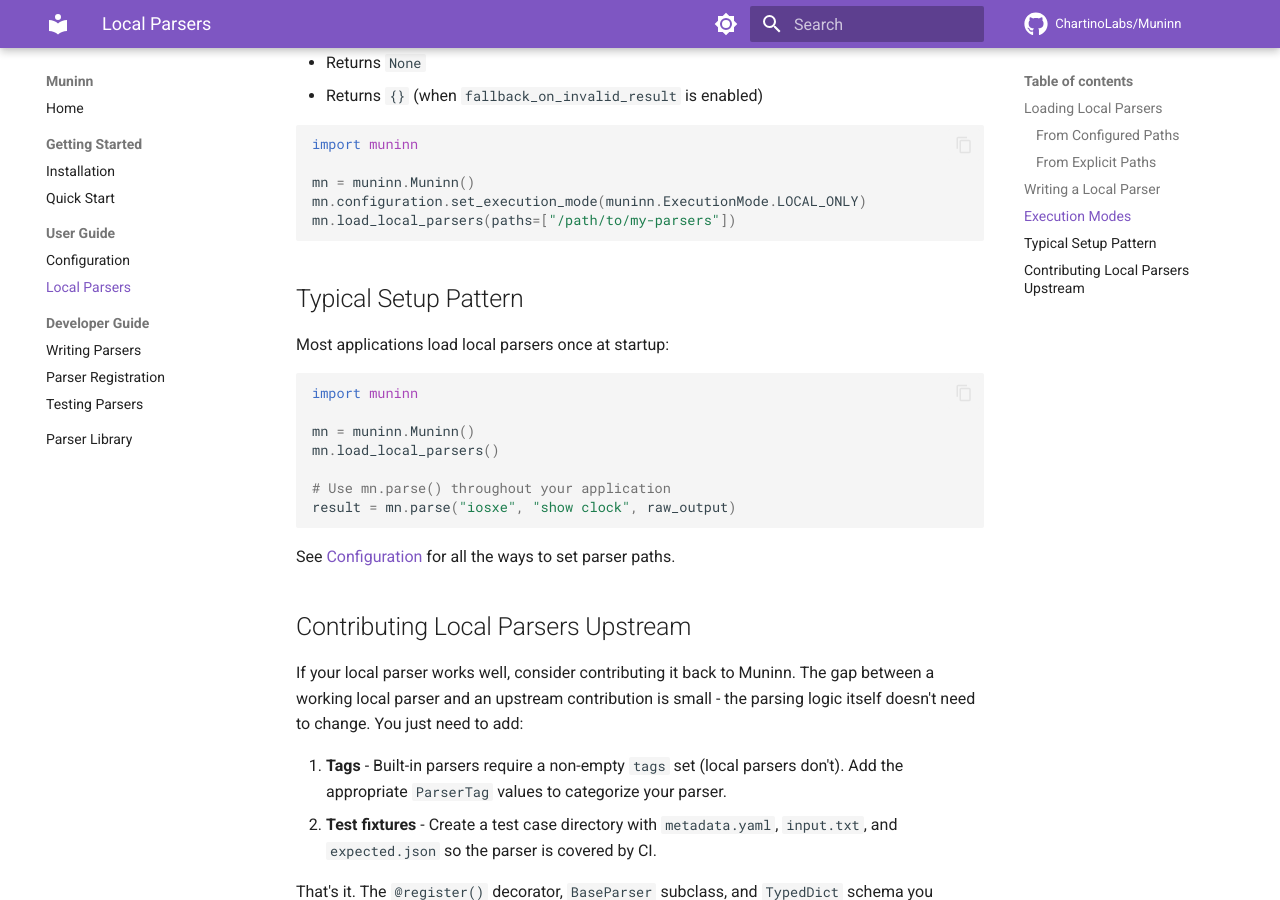
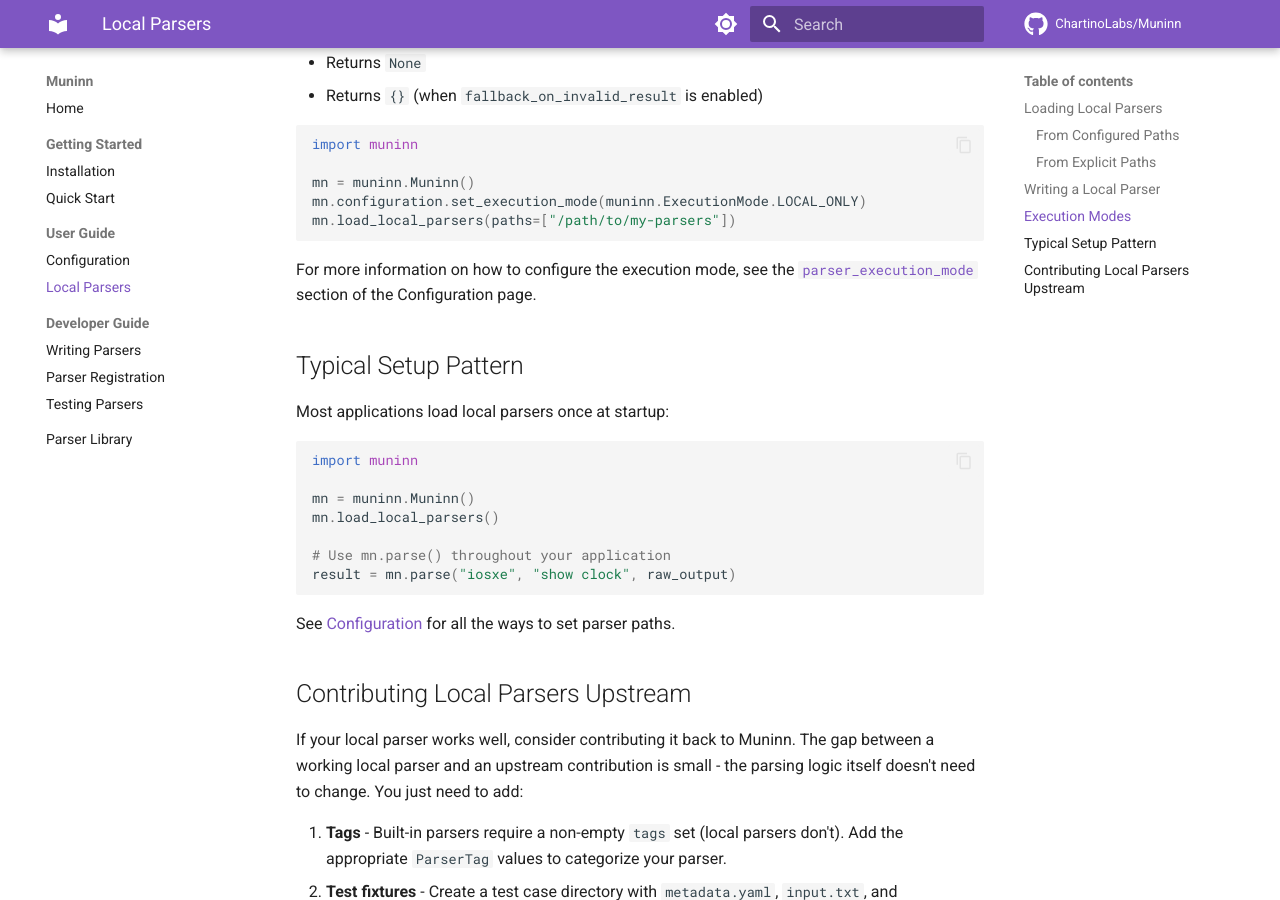
Before and after one commit to ChartinoLabs/Muninn, an MkDocs documentation site: the page built from docs/user-guide/local-parsers.md, in a window 1280 px wide and 900 px high, scrolled down 2086 px. Built offline with MkDocs 1.6.1 and Material for MkDocs 9.7.7, drawn with Linux system fonts in a browser that asks for light colours; comment, search, counter and statistics services are not loaded.

Commit message:
docs: add configuration cross-reference at end of Execution Modes
Co-Authored-By: Claude Opus 4.6 (1M context) <noreply@anthropic.com>

````diff
--- a/docs/user-guide/local-parsers.md
+++ b/docs/user-guide/local-parsers.md
@@ -93,6 +93,8 @@ mn.configuration.set_execution_mode(muninn.ExecutionMode.LOCAL_ONLY)
 mn.load_local_parsers(paths=["/path/to/my-parsers"])
 ```
 
+For more information on how to configure the execution mode, see the [`parser_execution_mode`](configuration.md#parser_execution_mode) section of the Configuration page.
+
 ## Typical Setup Pattern
 
 Most applications load local parsers once at startup:
````
